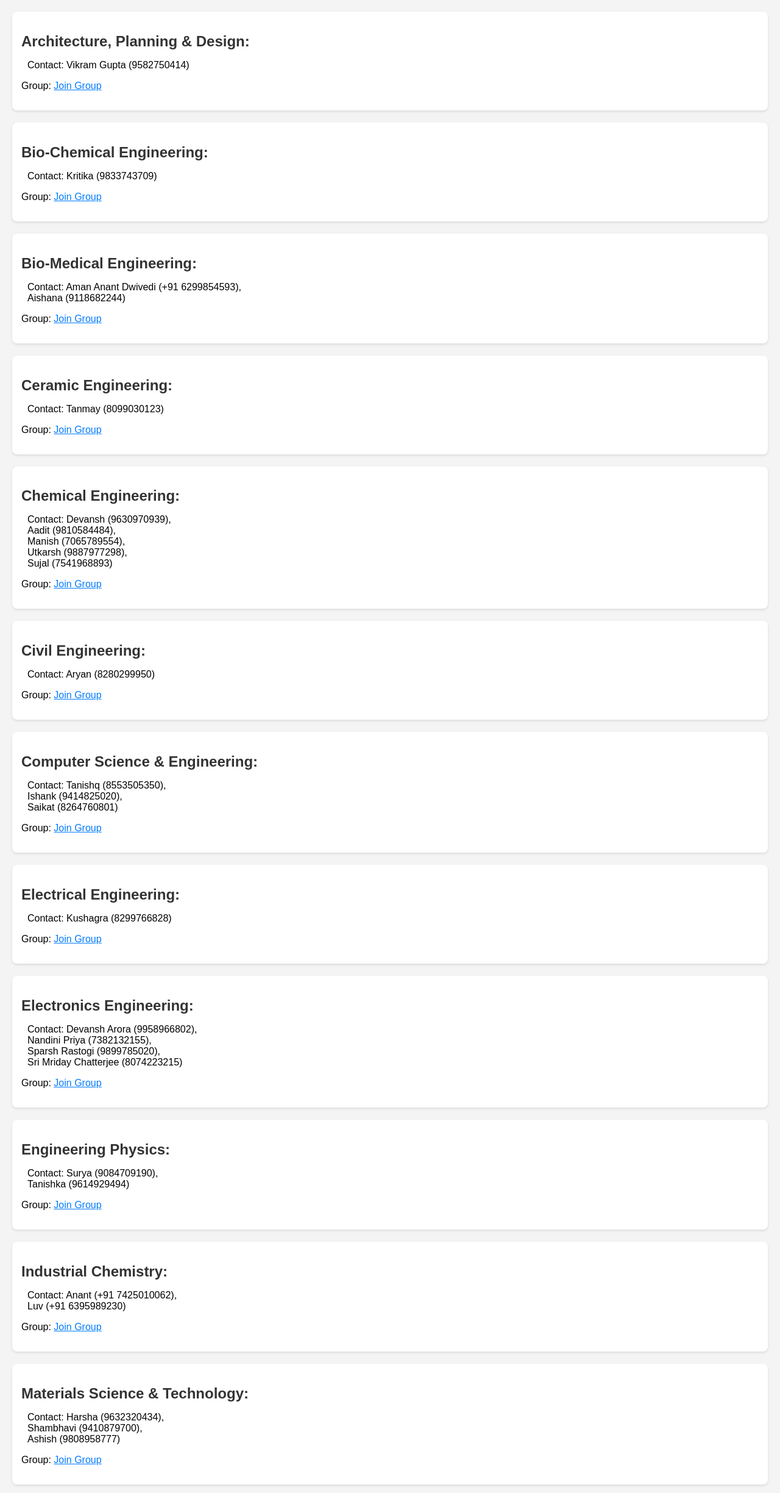
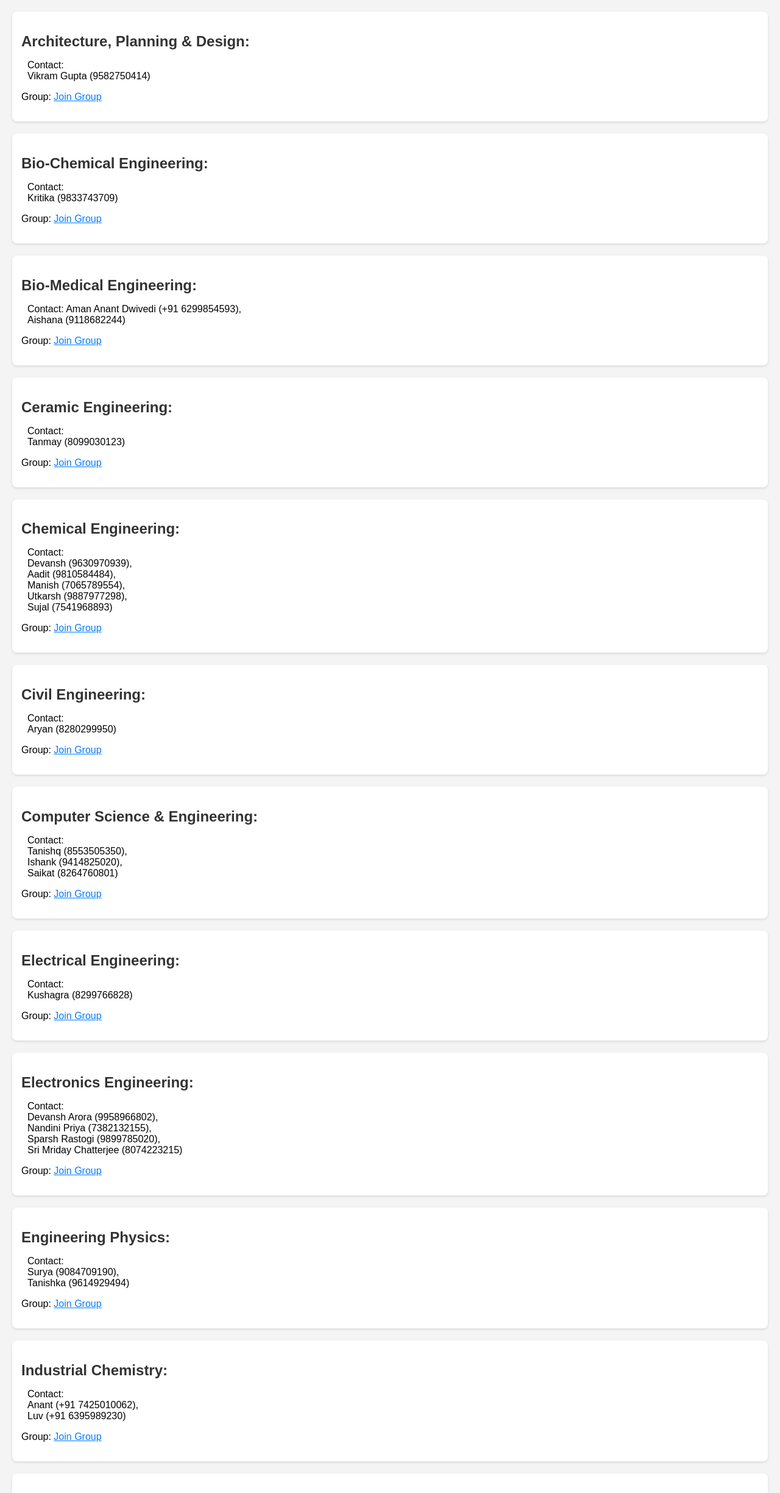
Before and after one commit to MridayChatt/BranchStatesGroups, a plain HTML site: page index.html in a window 1280 px wide. Shown: the part 81-2529 px from the top of the page at 61% size. Drawn offline with Linux system fonts and the light colour scheme.

Commit message:
Update index.html

```diff
--- a/index.html
+++ b/index.html
@@ -38,13 +38,13 @@
 
   <div class="section">
     <h2 class="branch">Architecture, Planning & Design:</h2>
-    <p class="contact">Contact: Vikram Gupta (9582750414)</p>
+    <p class="contact">Contact:<br> Vikram Gupta (9582750414)</p>
     <p>Group: <a class="group-link" href="https://chat.whatsapp.com/EG6MiqquWbjAsHFtKA5Bzc?mode=ac_t">Join Group</a></p>
   </div>
 
   <div class="section">
     <h2 class="branch">Bio-Chemical Engineering:</h2>
-    <p class="contact">Contact: Kritika (9833743709)</p>
+    <p class="contact">Contact:<br> Kritika (9833743709)</p>
     <p>Group: <a class="group-link" href="https://chat.whatsapp.com/JxjljJmVBlB4ReTyp6gj3d">Join Group</a></p>
   </div>
 
@@ -56,13 +56,13 @@
 
   <div class="section">
     <h2 class="branch">Ceramic Engineering:</h2>
-    <p class="contact">Contact: Tanmay (8099030123)</p>
+    <p class="contact">Contact: <br>Tanmay (8099030123)</p>
     <p>Group: <a class="group-link" href="https://chat.whatsapp.com/H20HChYzBWGDfgdOHMWlpQ?mode=ac_t">Join Group</a></p>
   </div>
 
   <div class="section">
     <h2 class="branch">Chemical Engineering:</h2>
-    <p class="contact">Contact: Devansh (9630970939),<br>
+    <p class="contact">Contact:<br> Devansh (9630970939),<br>
                                 Aadit (9810584484),<br>
                                 Manish (7065789554),<br>
                                 Utkarsh (9887977298), <br>
@@ -72,73 +72,73 @@
 
   <div class="section">
     <h2 class="branch">Civil Engineering:</h2>
-    <p class="contact">Contact: Aryan (8280299950)</p>
+    <p class="contact">Contact:<br> Aryan (8280299950)</p>
     <p>Group: <a class="group-link" href="https://chat.whatsapp.com/INTrYTLSpUYDzjfldBBgol?mode=ac_c">Join Group</a></p>
   </div>
 
   <div class="section">
     <h2 class="branch">Computer Science & Engineering:</h2>
-    <p class="contact">Contact: Tanishq (8553505350),<br> Ishank (9414825020),<br> Saikat (8264760801)</p>
+    <p class="contact">Contact:<br> Tanishq (8553505350),<br> Ishank (9414825020),<br> Saikat (8264760801)</p>
     <p>Group: <a class="group-link" href="https://chat.whatsapp.com/BgCbujMlxUo3GnZkCcedcx">Join Group</a></p>
   </div>
 
   <div class="section">
     <h2 class="branch">Electrical Engineering:</h2>
-    <p class="contact">Contact: Kushagra (8299766828)</p>
+    <p class="contact">Contact:<br> Kushagra (8299766828)</p>
     <p>Group: <a class="group-link" href="https://chat.whatsapp.com/BnFi6i4MfrE7glTTTdatuB?mode=ac_c">Join Group</a></p>
   </div>
 
   <div class="section">
     <h2 class="branch">Electronics Engineering:</h2>
-    <p class="contact">Contact: Devansh Arora (9958966802),<br> Nandini Priya (7382132155),<br> Sparsh Rastogi (9899785020),<br> Sri Mriday Chatterjee (8074223215)</p>
+    <p class="contact">Contact:<br> Devansh Arora (9958966802),<br> Nandini Priya (7382132155),<br> Sparsh Rastogi (9899785020),<br> Sri Mriday Chatterjee (8074223215)</p>
     <p>Group: <a class="group-link" href="https://chat.whatsapp.com/HTxnNjtjFIC9gYY4muaFN0">Join Group</a></p>
   </div>
 
   <div class="section">
   <h2 class="branch">Engineering Physics:</h2>
-  <p class="contact">Contact: Surya (9084709190),<br> Tanishka (9614929494)</p>
+  <p class="contact">Contact:<br> Surya (9084709190),<br> Tanishka (9614929494)</p>
   <p>Group: <a class="group-link" href="https://chat.whatsapp.com/HKrrUDGuNh3EkQc0AQjyUM">Join Group</a></p>
 </div>
 
 <div class="section">
   <h2 class="branch">Industrial Chemistry:</h2>
-  <p class="contact">Contact: Anant (+91 7425010062),<br> Luv (+91 6395989230)</p>
+  <p class="contact">Contact:<br> Anant (+91 7425010062),<br> Luv (+91 6395989230)</p>
   <p>Group: <a class="group-link" href="https://chat.whatsapp.com/H6loU8a7A6P9l3itMIlSx9">Join Group</a></p>
 </div>
 
 <div class="section">
   <h2 class="branch">Materials Science & Technology:</h2>
-  <p class="contact">Contact: Harsha (9632320434),<br> Shambhavi (9410879700),<br> Ashish (9808958777)</p>
+  <p class="contact">Contact:<br> Harsha (9632320434),<br> Shambhavi (9410879700),<br> Ashish (9808958777)</p>
   <p>Group: <a class="group-link" href="https://chat.whatsapp.com/C8d1bQmDAJRG1Oc1KRKKu9?mode=ac_t">Join Group</a></p>
 </div>
 
 <div class="section">
   <h2 class="branch">Mathematical Sciences:</h2>
-  <p class="contact">Contact: Saksham Madan (9896853514),<br> Panshull Choudhary (9007929220)</p>
+  <p class="contact">Contact:<br> Saksham Madan (9896853514),<br> Panshull Choudhary (9007929220)</p>
   <p>Group: <a class="group-link" href="https://chat.whatsapp.com/Kb16UK7CG3wDUKganOZHjx?mode=r_c">Join Group</a></p>
 </div>
 
 <div class="section">
   <h2 class="branch">Mechanical Engineering:</h2>
-  <p class="contact">Contact: Raghav Arora (9354066152),<br> Dazzle Godhasara (9723361920),<br> Ch. Swayamjit Nanda (8260509723), <br>Lohit Rath (8917639534),<br> Kritika Mishra (7879579209),<br> Manish Choudhary (9256184289)</p>
+  <p class="contact">Contact:<br> Raghav Arora (9354066152),<br> Dazzle Godhasara (9723361920),<br> Ch. Swayamjit Nanda (8260509723), <br>Lohit Rath (8917639534),<br> Kritika Mishra (7879579209),<br> Manish Choudhary (9256184289)</p>
   <p>Group: <a class="group-link" href="https://chat.whatsapp.com/DDY6DM0H4ax5AP4wjadG4V?mode=ac_c">Join Group</a></p>
 </div>
 
 <div class="section">
   <h2 class="branch">Metallurgical Engineering:</h2>
-  <p class="contact">Contact: Raj (8290658272), <br>Vaibhav (9598327495), <br>Alfia (7766851911)</p>
+  <p class="contact">Contact:<br> Raj (8290658272), <br>Vaibhav (9598327495), <br>Alfia (7766851911)</p>
   <p>Group: <a class="group-link" href="https://chat.whatsapp.com/G7ery13XaZrBImblg6y6F9?mode=ac_t">Join Group</a></p>
 </div>
 
 <div class="section">
   <h2 class="branch">Mining Engineering:</h2>
-  <p class="contact">Contact: Anushka Tiwari (8604818266), <br>G Rohit (9491905078), <br>Somil Jain (7477077409)</p>
+  <p class="contact">Contact:<br> Anushka Tiwari (8604818266), <br>G Rohit (9491905078), <br>Somil Jain (7477077409)</p>
   <p>Group: <a class="group-link" href="https://chat.whatsapp.com/CyVZtjHwlDEEz0bfXElonP?mode=ac_c">Join Group</a></p>
 </div>
 
 <div class="section">
   <h2 class="branch">Pharmaceutical Engineering:</h2>
-  <p class="contact">Contact: Vaishnavi (9082186620), <br>Chiraayu (7000277953)</p>
+  <p class="contact">Contact:<br> Vaishnavi (9082186620), <br>Chiraayu (7000277953)</p>
   <p>Group: <a class="group-link" href="https://chat.whatsapp.com/HSl9ewrM44511TI70Zd0v8">Join Group</a></p>
 </div>
 
```
